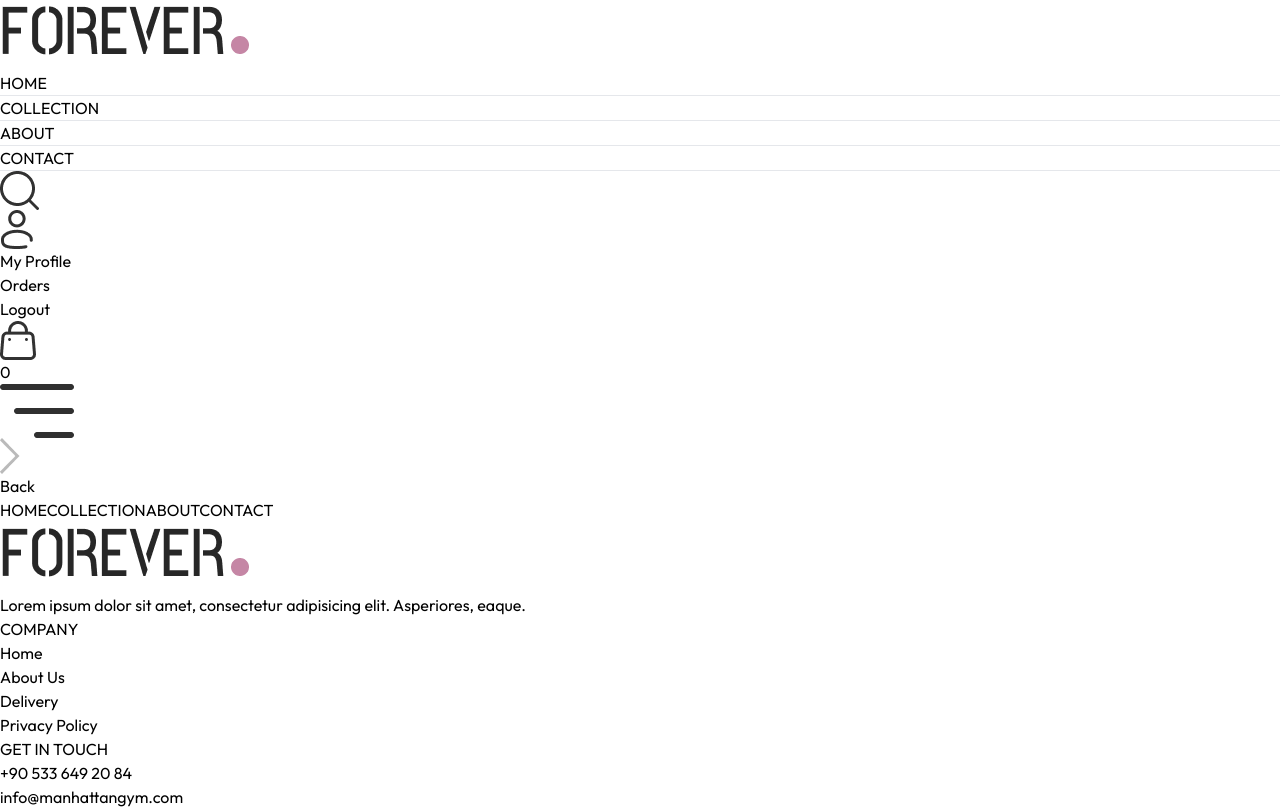
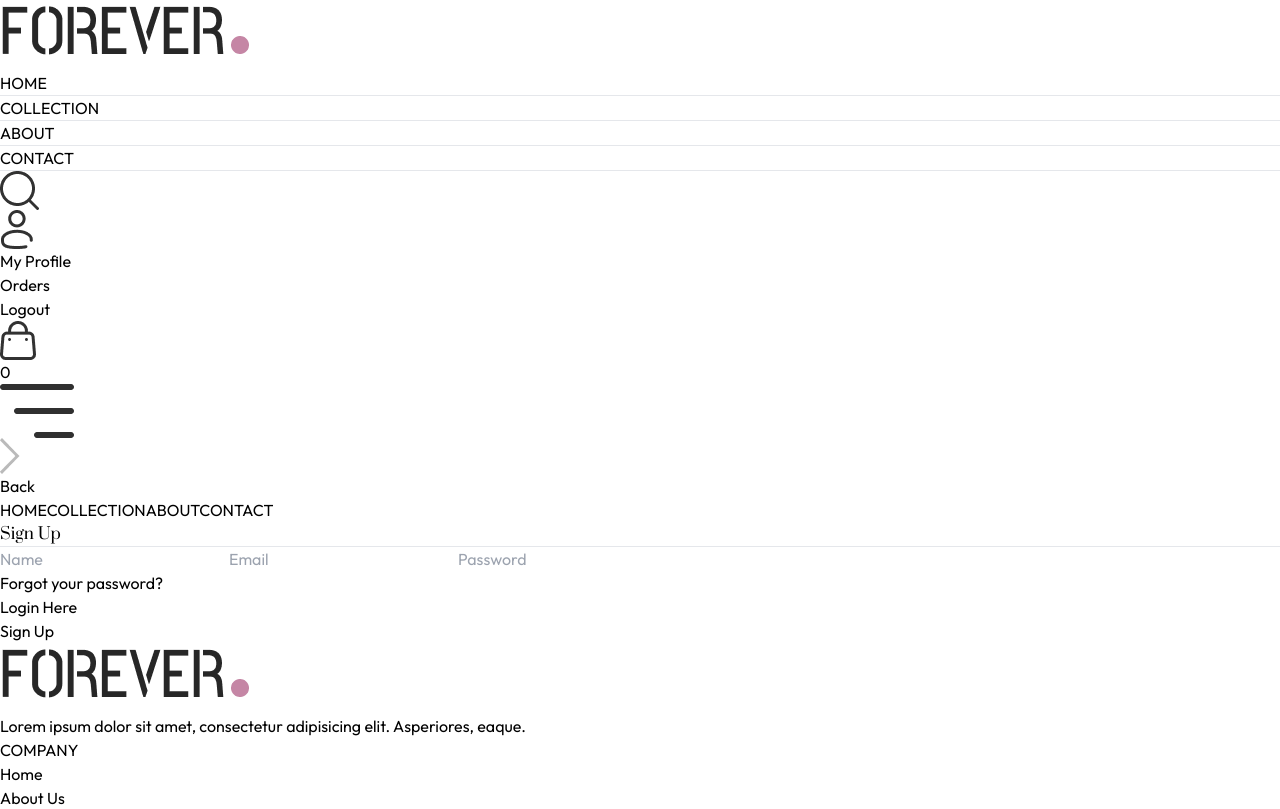
Before and after one commit to aksoyakin/ecommerce-fullstack, a React (Vite) app in the folder frontend/: page /login in a window 1280 px wide. Shown: the top 809 px of the page. Built offline with nearby package versions, Linux system fonts and the light colour scheme.

Commit message:
login page

```diff
--- a/frontend/src/components/Navbar.jsx
+++ b/frontend/src/components/Navbar.jsx
@@ -39,7 +39,12 @@
                     onClick={() => setShowSearch(true)}
                 />
                 <div className={"group relative"}>
-                    <img src={assets.profile_icon} className={"w-5 cursor-pointer"} alt={"profile-icon"}/>
+                    <Link to={"/login"}>
+                        <img
+                            src={assets.profile_icon}
+                            className={"w-5 cursor-pointer"}
+                            alt={"profile-icon"}/>
+                    </Link>
                     <div className={"group-hover:block hidden absolute dropdown-menu right-0 pt-4"}>
                         <div className={"flex flex-col gap-2 w-36 py-3 px-5 bg-slate-100 text-gray-500 rounded"}>
                             <p className={"cursor-pointer hover:text-black"}>My Profile</p>
--- a/frontend/src/pages/Login.jsx
+++ b/frontend/src/pages/Login.jsx
@@ -1,8 +1,46 @@
+import {useState} from "react";
+
 const Login = () => {
+    const [currentState, setCurrentState] = useState('Sign Up')
+    const onSubmitHandler = async (event) => {
+        event.preventDefault();
+    }
+
     return (
-        <div>
-
-        </div>
+        <form onSubmit={onSubmitHandler} className={"flex flex-col items-center w-[90%] sm:max-w-96 m-auto mt-14 gap-4 text-gray-800"}>
+            <div className={"inline-flex items-center gap-2 mb-2 mt-10"}>
+                <p className={"prata-regular text-3xl"}>{currentState}</p>
+                <hr className={"border-none h-[1.5px] w-8 bg-gray-800"}/>
+            </div>
+            {currentState === "Login" ? "" :
+                <input
+                type={"text"}
+                className={"w-full px-3 py-2 border border-gray-800"}
+                placeholder={"Name"}
+                required
+            />}
+            <input
+                type={"email"}
+                className={"w-full px-3 py-2 border border-gray-800"}
+                placeholder={"Email"}
+                required
+            />
+            <input
+                type={"password"}
+                className={"w-full px-3 py-2 border border-gray-800"}
+                placeholder={"Password"}
+                required
+            />
+            <div className={"w-full flex justify-between text-sm mt-[-8px]"}>
+                <p className={"cursor-pointer"}>Forgot your password?</p>
+                {
+                    currentState === "Login"
+                        ? <p onClick={() => setCurrentState('Sign Up')} className={"cursor-pointer"}>Create account</p>
+                        : <p onClick={() => setCurrentState('Login')} className={"cursor-pointer"}>Login Here</p>
+                }
+            </div>
+            <button className={"bg-black text-white font-light px-8 py-2 mt-4"}>{currentState === 'Login' ? 'Sign In' : 'Sign Up'}</button>
+        </form>
     );
 };
 
```
